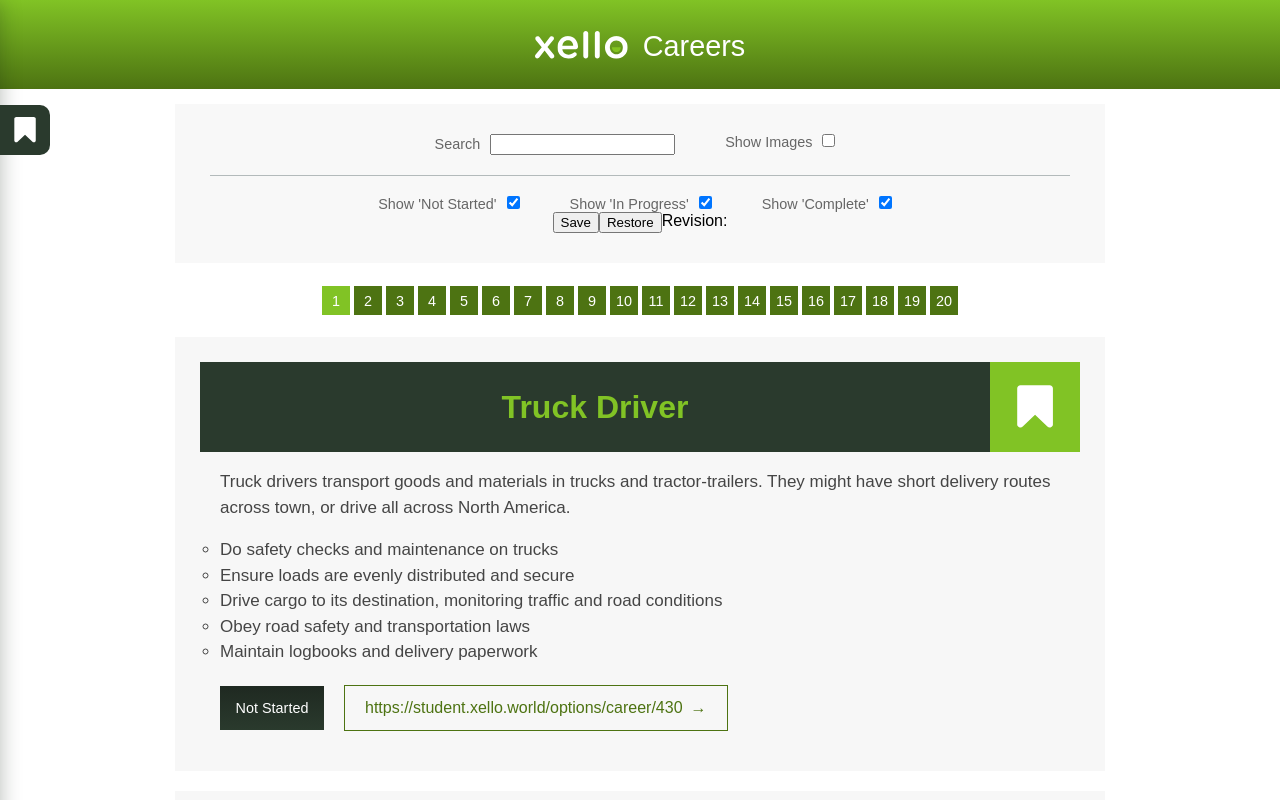
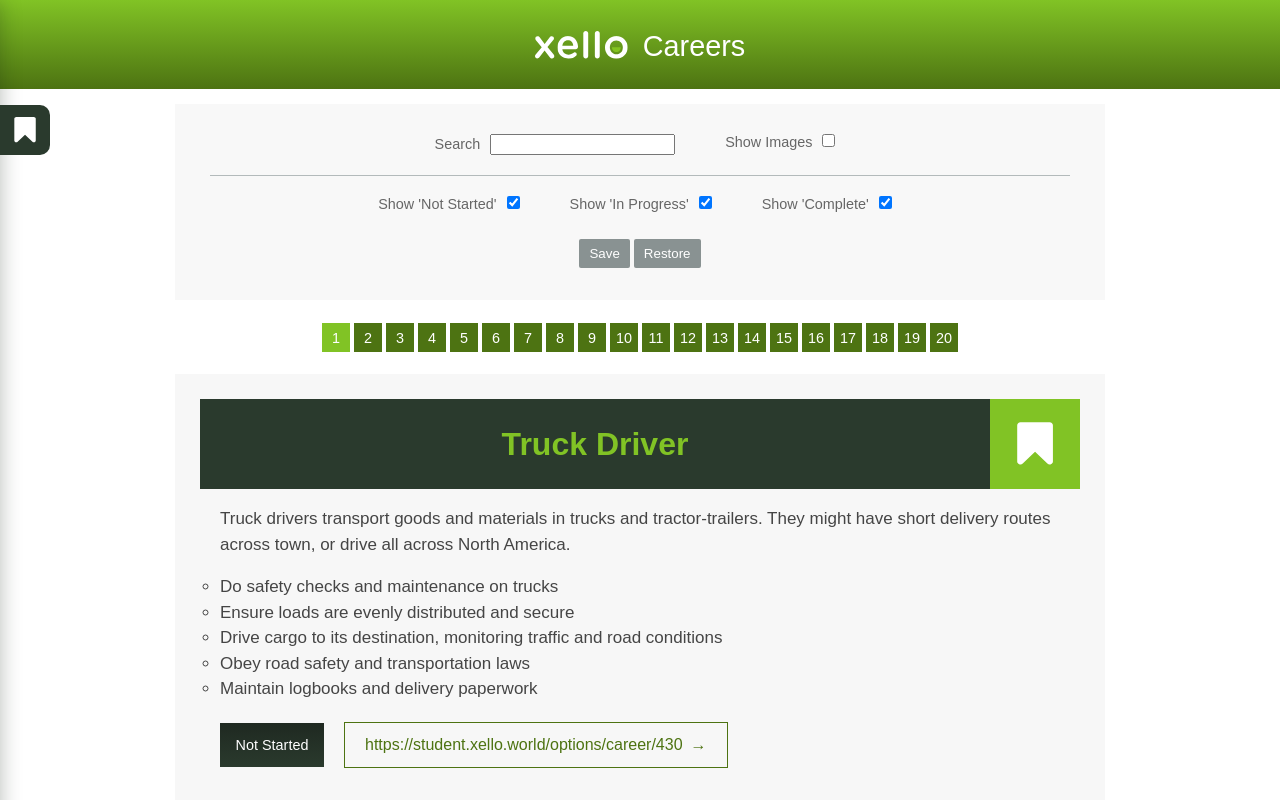
Before and after one commit to graypegg/xello-jordan-careers, a React (Create React App) app: page / in a window 1280 px wide. Shown: the top 800 px of the page. Built offline with nearby package versions, Linux system fonts and the light colour scheme.

Commit message:
Nicer styling for save buttons

```diff
--- a/src/App/Controls/Controls.css
+++ b/src/App/Controls/Controls.css
@@ -25,3 +25,28 @@
   padding-top: 20px;
   border-top: 1px solid var(--lighter);
 }
+
+.Controls__saveButtons,
+.Controls__saveRevision {
+  color: #666;
+  font-size: 0.9rem;
+  display: flex;
+  justify-content: center;
+  align-items: center;
+  margin: 25px 10px 0;
+}
+
+.Controls__saveButtons button {
+  appearance: none;
+  padding: 7px 10px;
+  color: #FFF;
+  background: var(--light);
+  border: 0;
+  margin: 2px;
+  cursor: pointer;
+  border-radius: 2px;
+}
+
+.Controls__saveButtons button:hover {
+  background: var(--dark);
+}
--- a/src/App/Controls/Controls.tsx
+++ b/src/App/Controls/Controls.tsx
@@ -106,6 +106,13 @@
           ))}
         </div>
 
+        { this.props.controlsState.currentRevision
+          ? <div className="Controls__saveRevision">
+              Revision: { this.props.controlsState.currentRevision }
+            </div>
+          : null
+        }
+
         <div className="Controls__saveButtons">
           { this.props.onGlobalSave
             ? <button onClick={this.props.onGlobalSave}>Save</button>
@@ -114,10 +121,6 @@
             ? <button onClick={this.props.onGlobalRestore}>Restore</button>
             : null }
         </div>
-
-        <div className="Controls__saveButtons">
-          Revision: { this.props.controlsState.currentRevision }
-        </div>
       </div>
     )
   }
```
Also changed, not shown: 1 other file (tests, documents, lock files or other folders).
